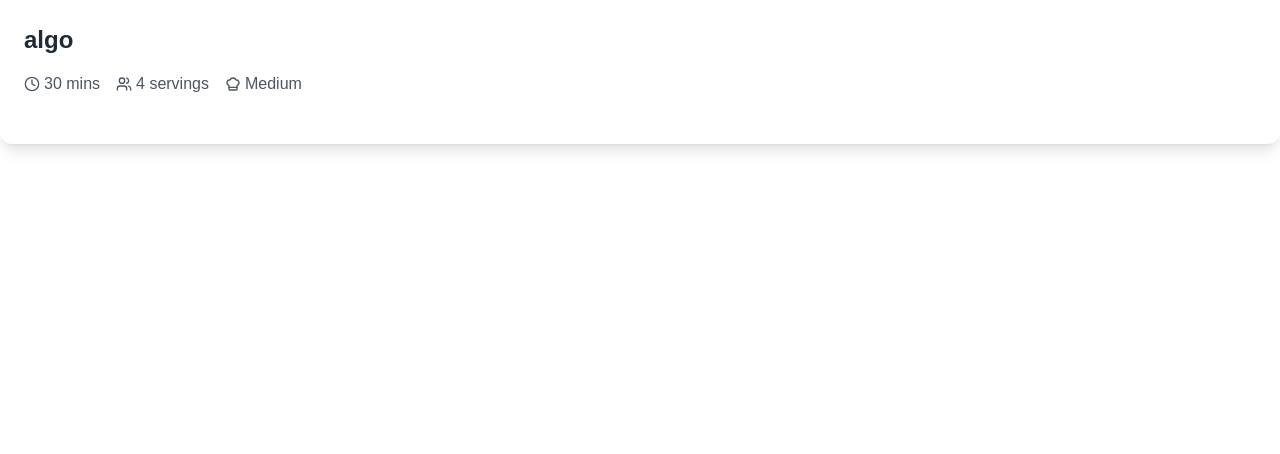
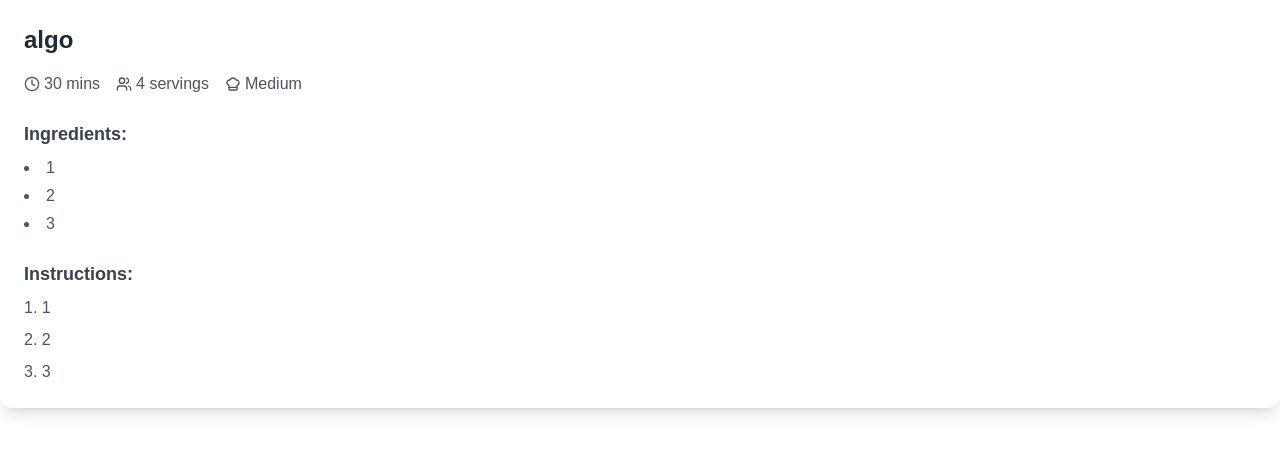
Before and after one commit to Eduardo-J-Morales/genai, a Next.js app: page / in a window 1280 px wide. Shown: the top 454 px of the page. Built offline with nearby package versions, Linux system fonts and the light colour scheme.

Commit message:
I finished the RecipeCard.tsx component's file.

```diff
--- a/app/components/RecipeCard.tsx
+++ b/app/components/RecipeCard.tsx
@@ -24,20 +24,45 @@ interface RecipeCardProps {
           <h3 className="text-2xl font-bold text-gray-800 mb-4">{title}</h3>
 
           <div className="flex items-center gap-4 mb-6 text-gray-600">
+
             <div className="flex items-center gap-1">
               <Clock className="w-4 h-4" />
               <span>{cookingTime}</span>
             </div>
+
             <div className="flex items-center gap-1">
               <Users className="w-4 h-4" />
               <span>{servings} servings</span>
             </div>
+
             <div className="flex items-center gap-1">
               <ChefHat className="w-4 h-4" />
               <span>{difficulty}</span>
             </div>
           </div>
+
+          <div className="mb-6">
+            <h4 className="text-lg font-semibold text-gray-700 mb-2">
+              Ingredients:
+            </h4>
+            <ul className="list-disc list-inside space-y-1 text-gray-600">
+              {ingredients.map((ingredient,index) => (
+                <li key={index}>{ingredient}</li>
+              ))}
+            </ul>
           </div>
+
+              <div>
+                <h4 className="text-lg font-semibold text-gray-700 mb-2">
+                  Instructions:
+                </h4>
+                <ol className="list-decimal list-inside space-y-2 text-gray-600">
+                  {instructions.map((instruction) => (
+                    <li>{instruction}</li>
+                  ))}
+                </ol>
+              </div>
+            </div>
           </div>
           )
           }
```
